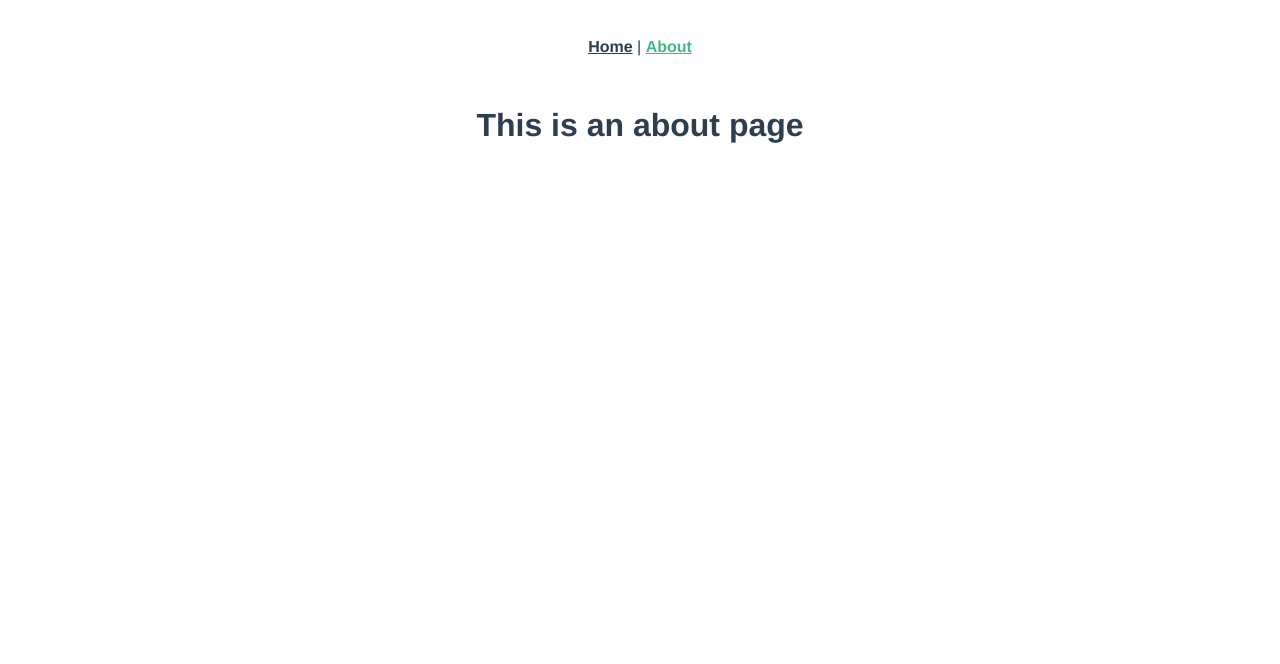
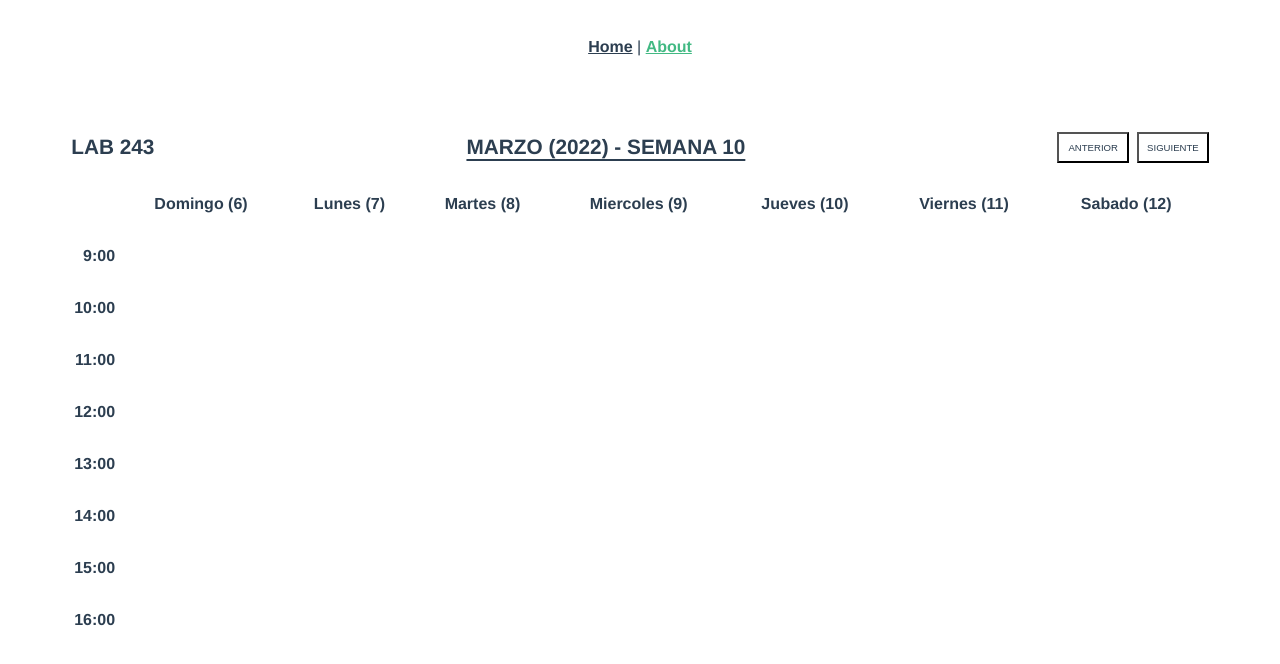
Before and after one commit to Medina1402/PHPRouter-template, a Vue app: page /#/about in a window 1280 px wide. Shown: the top 664 px of the page. Built offline with nearby package versions, Linux system fonts and the light colour scheme.

Commit message:
views application

```diff
--- /dev/null
+++ b/src/components/Calendar.vue
@@ -0,0 +1,157 @@
+<template>
+  <div class="calendar">
+    <div class="calendar-description">
+      <h2 class="font-black">{{ lab_description }}</h2>
+      <h2 class="font-black">{{ this.months[current_month].toUpperCase() }} ({{ current_year }}) - SEMANA {{ current_week }}</h2>
+      <div class="controls">
+        <button @click="backWeek" class="font-black">anterior</button>
+        <button @click="nextWeek" class="font-black">siguiente</button>
+      </div>
+    </div>
+
+    <table>
+      <thead>
+        <tr>
+          <th></th>
+          <th v-for="(day, index) in days" :key="'_' + index">{{ day }} ({{days_week[index]}})</th>
+        </tr>
+      </thead>
+      <tbody>
+        <tr v-for="time in (end_time - start_time)">
+          <th style="text-align: right">{{ time + parseInt(start_time + "") }}:00</th>
+          <th class="cell" v-for="(day, index) in days" :key="'_' + index"></th>
+        </tr>
+      </tbody>
+    </table>
+  </div>
+</template>
+
+<script lang="ts">
+import {Component, Prop, Vue} from "vue-property-decorator";
+
+@Component({})
+export default class Calendar extends Vue {
+  months = ["Enero", "Febrero", "Marzo", "Abril", "Mayo", "Junio", "Julio", "Agosto", "Septiembre", "Octubre", "Noviembre", "Diciembre"]
+  days = ["Domingo", "Lunes", "Martes", "Miercoles", "Jueves", "Viernes", "Sabado"]
+
+  @Prop({required: true}) lab_description!: string
+  @Prop({required: true}) start_time!: number
+  @Prop({required: true}) end_time!: number
+
+  current_year!: number
+  current_month!: number
+  current_week = this.week
+  days_week: number[] = []
+
+  mounted() {
+    this.days_for_week()
+  }
+
+  get week() {
+    let current_date: any = new Date()
+    let one_jan: any = new Date(current_date.getFullYear(),0,1)
+    let numberOfDays = Math.floor((current_date - one_jan) / (24 * 60 * 60 * 1000))
+    // Render: Load Current Year
+    this.updateDate(current_date)
+    return Math.ceil((current_date.getDay() + 1 + numberOfDays) / 7)
+  }
+
+  updateDate(current_date: Date) {
+    this.current_year = current_date.getUTCFullYear()
+    this.current_month = current_date.getMonth()
+  }
+
+  days_for_week() {
+    let current_date = new Date(new Date(new Date().getFullYear(),0,1))
+    // Get first day for the week
+    current_date.setDate(7 * (this.current_week - 1) + 2)
+    let start_date = current_date.getDate()
+    this.updateDate(current_date)
+
+    // Get last day for the week
+    current_date.setDate(7 * (this.current_week - 1) + 10)
+    const end_date = current_date.getDate()
+
+    // Last day watch for change month
+    const top_day_month = new Date(new Date(new Date().getFullYear(),this.current_month + 1, 0)).getDate()
+
+    // Create Array for days of week
+    let result = []
+    if (start_date > end_date) {
+      for (let current = start_date; current <= top_day_month; current++) result.push(current)
+      start_date = 1 // Change month
+    }
+    for (let current = start_date; current <= end_date + 1; current++) result.push(current)
+
+    this.days_week = result
+
+  }
+
+  backWeek() {
+    if ( this.current_week <= 1 ) {
+      this.current_week = 52
+      this.current_year--
+    } else this.current_week--
+    this.days_for_week()
+  }
+
+  nextWeek() {
+    if ( this.current_week >= 52 ) {
+      this.current_week = 1
+      this.current_year++
+    } else this.current_week++
+    this.days_for_week()
+  }
+}
+</script>
+
+<style lang="scss">
+.cell {
+  &:hover {
+    background-color: var(--color-whiteAlpha-50);
+  }
+}
+
+.calendar-description {
+  display: flex;
+  align-items: center;
+  justify-content: space-between;
+
+  h2 {
+    font-size: 1.3rem;
+    &:nth-child(2) {
+      text-decoration: underline;
+      text-decoration-color: var(--color-orange-300);
+      text-decoration-thickness: 0.1rem;
+      text-underline-offset: 0.3rem;
+    }
+  }
+}
+
+.controls {
+  display: grid;
+  gap: 0.5rem;
+  grid-template-columns: 1fr 1fr;
+
+  button {
+    font-size: 0.6rem;
+    padding: 0.5rem;
+    color: var(--color-gray-900);
+    background-color: var(--color-orange-300);
+    text-transform: uppercase;
+    cursor: pointer;
+  }
+}
+
+table {
+  width: 100%;
+}
+
+th {
+  height: 3rem;
+  user-select: none;
+  &:first-child {
+    width: 2rem;
+  }
+}
+</style>
--- /dev/null
+++ b/src/components/Input.vue
@@ -0,0 +1,79 @@
+<template>
+  <div class="input">
+    <div class="input-container" :class="classInput">
+      <label class="input-label">
+        <box-icon class="leading-icon" v-if="leadingIcon" :name="leadingIcon"/>
+        <input
+            :placeholder="placeholder" :id="id" :name="name" :type="type" :required="required"
+            @change="$emit('update:update-value', $event.target.value)"/>
+      </label>
+      <box-icon class="trailing-icon" v-if="trailingIcon" :name="trailingIcon"/>
+    </div>
+    <div class="input-helper" v-if="helper">
+      <span v-if="!helperMessage" style="color: transparent; user-select: none">_</span>{{helperMessage}}
+    </div>
+  </div>
+</template>
+
+<script lang="ts">
+import {Component, Prop, Vue} from "vue-property-decorator";
+
+@Component({})
+export default class Input extends Vue {
+  @Prop({}) classInput!: string
+
+  @Prop({}) leadingIcon!: string
+  @Prop({}) trailingIcon!: string
+
+  @Prop({}) id!: string
+  @Prop({}) name!: string
+  @Prop({}) placeholder!: string
+  @Prop({}) type!: string
+  @Prop({ default: true }) required!: boolean
+
+  @Prop({}) helper!: boolean
+  @Prop({}) helperMessage!: string
+}
+</script>
+
+<style lang="scss">
+.trailing-icon {
+  cursor: pointer;
+}
+
+.input {
+  margin: 1rem 0;
+
+  .input-helper {
+    font-size: 0.65rem;
+    margin: 0.1rem 0.5rem;
+    opacity: 0.5;
+    font-weight: bold;
+  }
+
+  .input-container {
+    display: flex;
+    align-items: center;
+    justify-content: space-between;
+    user-select: none;
+    padding: 0 0.5rem;
+    background-color: var(--color-whiteAlpha-700);
+
+    .input-label {
+      display: flex;
+      align-items: center;
+      width: 100%;
+
+      input {
+        width: 100%;
+        font-size: 1rem;
+        padding: 0.3rem;
+        margin: 0.5rem 0 0.5rem 0.5rem;
+        background-color: transparent;
+
+        color: var(--color-gray-900);
+      }
+    }
+  }
+}
+</style>
--- a/src/views/About.vue
+++ b/src/views/About.vue
@@ -1,5 +1,15 @@
 <template>
-  <div class="about">
-    <h1>This is an about page</h1>
+  <div style="width: 90%; margin: auto; padding-top: 2rem">
+    <Calendar start_time="8" end_time="16" lab_description="LAB 243"/>
   </div>
 </template>
+
+<script lang="ts">
+import {Component, Vue} from "vue-property-decorator";
+import Calendar from "../components/Calendar.vue";
+
+@Component({
+  components: {Calendar}
+})
+export default class About extends Vue {}
+</script>
--- a/src/views/Home.vue
+++ b/src/views/Home.vue
@@ -1,24 +1,16 @@
 <template>
-  <div class="home">
-    <img alt="Vue logo" src="../assets/logo.png">
-    <HelloWorld msg="Welcome to Your Vue.js + TypeScript App"/>
-    <button @click="printData">PrintData</button>
+  <div style="margin: 2rem 8rem; font-size: 2rem">
+    <li>Registrar laboratorios *mostrar disponibilidad y estado del laboratorio*</li>
+    <li>Apartar laboratorios *rango de fechas y horas, incluye descripcion del mismo*</li>
+    <hr>
+    <li>Registro de docentes</li>
+    <li>Registrar laboratorios por parte de docentes</li>
   </div>
 </template>
 
 <script lang="ts">
 import { Component, Vue } from 'vue-property-decorator';
-import HelloWorld from '@/components/HelloWorld.vue'; // @ is an alias to /src
 
-
-@Component({
-  components: {
-    HelloWorld,
-  },
-})
-export default class Home extends Vue {
-  printData() {
-    fetch("/labs", { method: "post" }).then(data => data.json()).then(result => console.log(result))
-  }
-}
+@Component({})
+export default class Home extends Vue {}
 </script>
--- /dev/null
+++ b/src/views/Login.vue
@@ -0,0 +1,73 @@
+<template>
+  <section id="login">
+    <form class="form" @submit.prevent="logging">
+      <Input :update-value.sync="email" leading-icon="face" placeholder="Email" type="email"/>
+      <Input :update-value.sync="password" leading-icon="lock" placeholder="Password" type="password"/>
+      <div class="align-option">
+        <button class="button font-black" type="submit">INGRESAR</button>
+        <label class="align-option">
+          <span class="font-light legend-form-session">Mantener sesion</span>
+          <input type="checkbox" v-model="keepSession"/>
+        </label>
+      </div>
+    </form>
+  </section>
+</template>
+
+<script lang="ts">
+import {Component, Vue} from "vue-property-decorator";
+import Input from "@/components/Input.vue";
+
+@Component({
+  components: { Input }
+})
+export default class Login extends Vue {
+  email!: string
+  password!: string
+  keepSession!: boolean
+
+  logging() {
+    this.$store.commit('logging')
+  }
+}
+</script>
+
+<style lang="scss">
+@import "../assets/scss/sizes";
+
+#login {
+  display: flex;
+  width: 100%;
+  height: 100%;
+}
+
+.legend-form-session {
+  font-size: 0.8rem;
+  padding-right: 0.4rem;
+}
+
+.align-option {
+  display: flex;
+  align-items: center;
+  justify-content: space-between;
+}
+
+.form {
+  width: $size-xs;
+  margin: auto;
+  padding: 2rem;
+  background-color: var(--theme-app-codebox-bg);
+
+  .button {
+    color: var(--color-gray-900);
+    background-color: var(--color-orange-300);
+    margin: 0.1rem;
+    padding: 0.5rem 1rem;
+    cursor: pointer;
+  }
+}
+
+button {
+  background-color: transparent;
+}
+</style>
```
Also changed, not shown: src/components/Application.vue (added, +16 -0 lines), src/components/Header.vue (added, +49 -0 lines).
